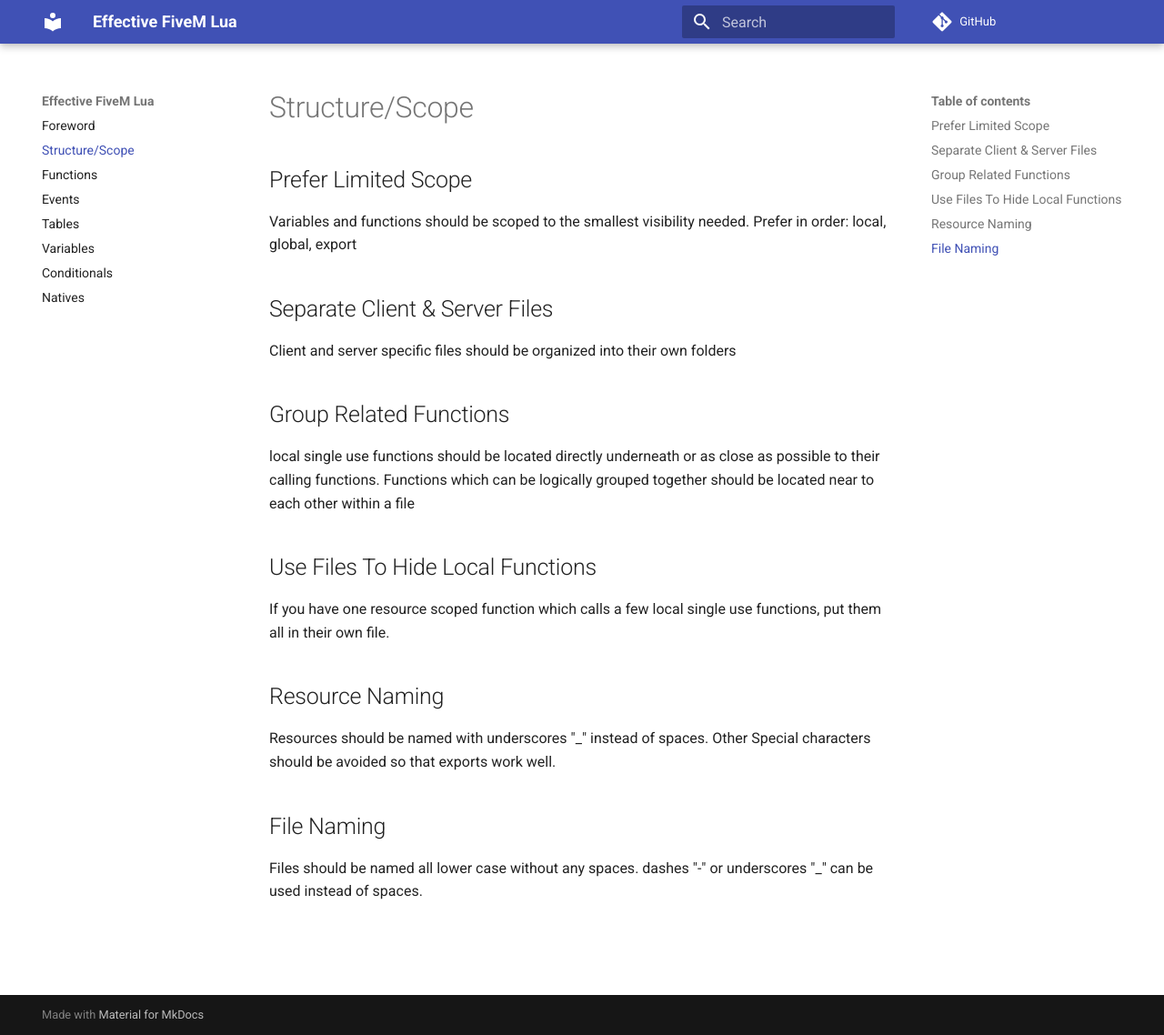
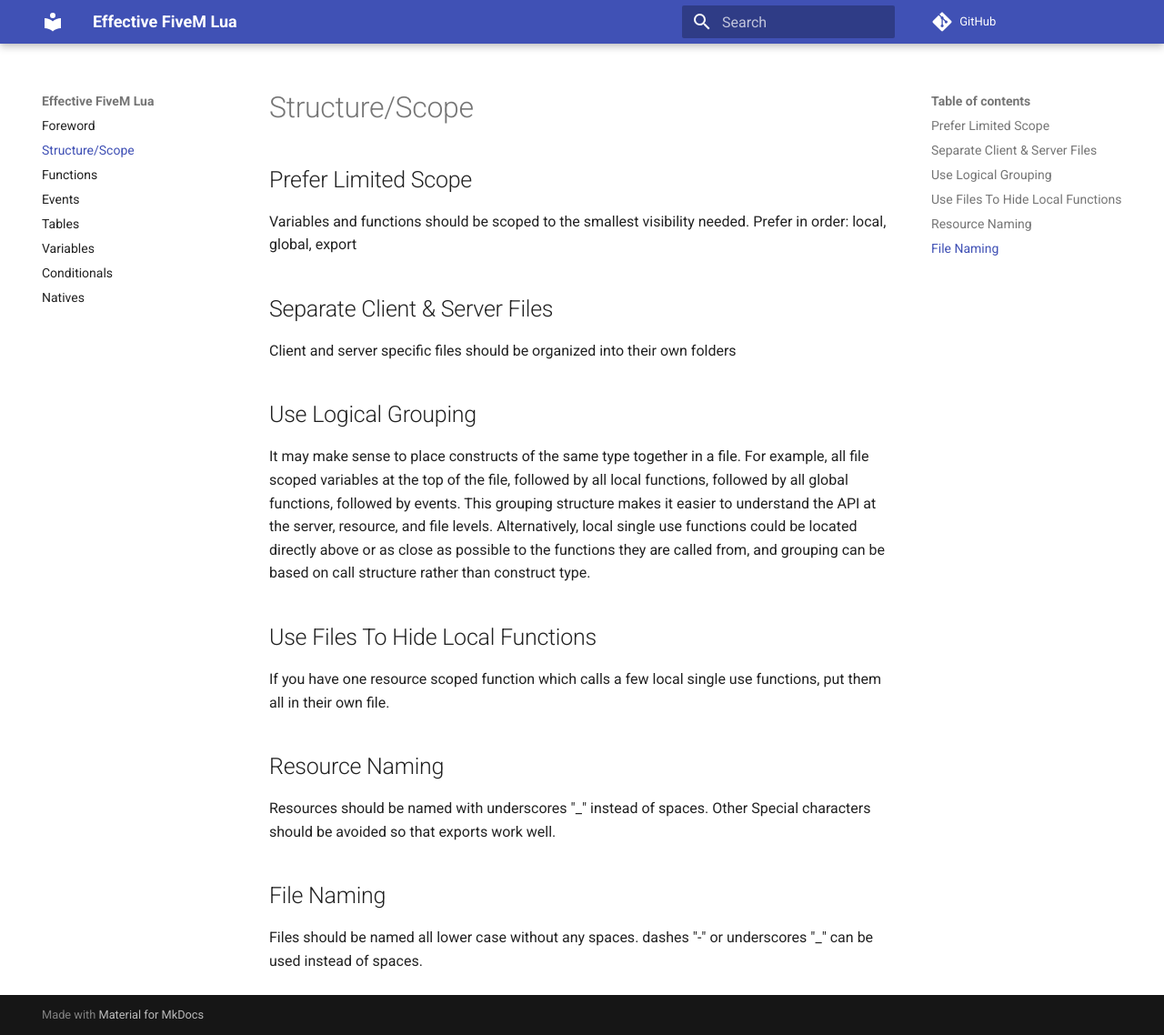
Before and after one commit to Manason/effective-fivem-lua, an MkDocs documentation site: the page built from docs/structure.md, in a window 1280 px wide and 1138 px high. Shown: the whole window at 91% size. Built offline with MkDocs 1.6.1 and Material for MkDocs 9.7.7, drawn with Linux system fonts in a browser that asks for light colours; comment, search, counter and statistics services are not loaded.

Commit message:
Update structure.md
broadened recommendations around structural grouping

```diff
--- a/docs/structure.md
+++ b/docs/structure.md
@@ -6,8 +6,8 @@ Variables and functions should be scoped to the smallest visibility needed. Pref
 ## Separate Client & Server Files
 Client and server specific files should be organized into their own folders
 
-## Group Related Functions
-local single use functions should be located directly underneath or as close as possible to their calling functions. Functions which can be logically grouped together should be located near to each other within a file
+## Use Logical Grouping
+It may make sense to place constructs of the same type together in a file. For example, all file scoped variables at the top of the file, followed by all local functions, followed by all global functions, followed by events. This grouping structure makes it easier to understand the API at the server, resource, and file levels. Alternatively, local single use functions could be located directly above or as close as possible to the functions they are called from, and grouping can be based on call structure rather than construct type.
 
 ## Use Files To Hide Local Functions
 If you have one resource scoped function which calls a few local single use functions, put them all in their own file.
```
